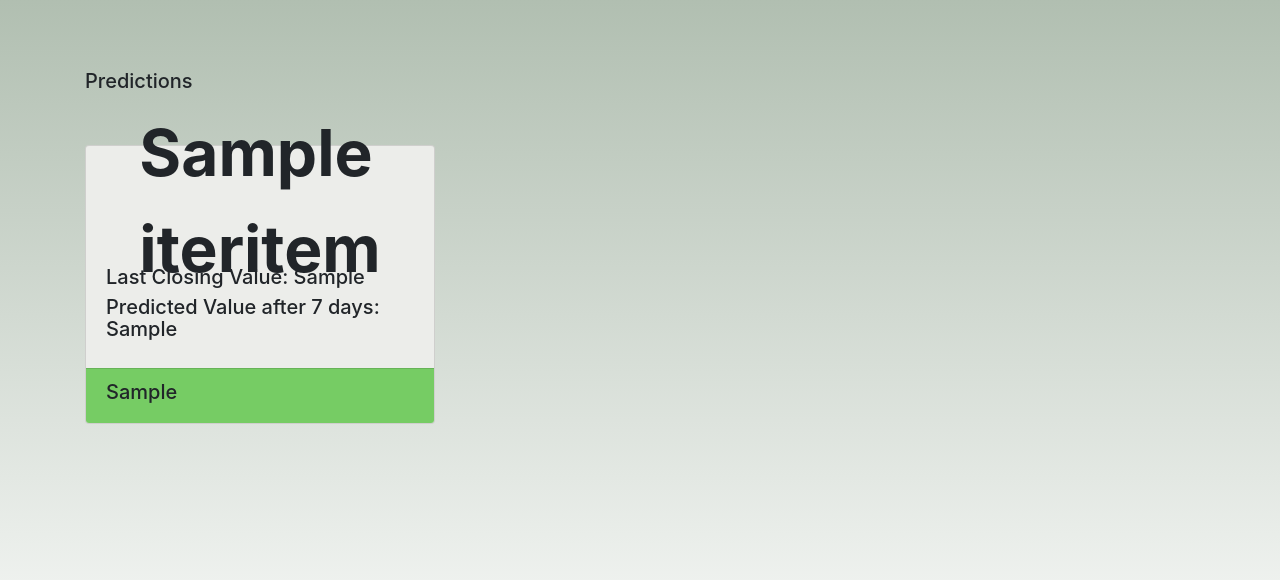
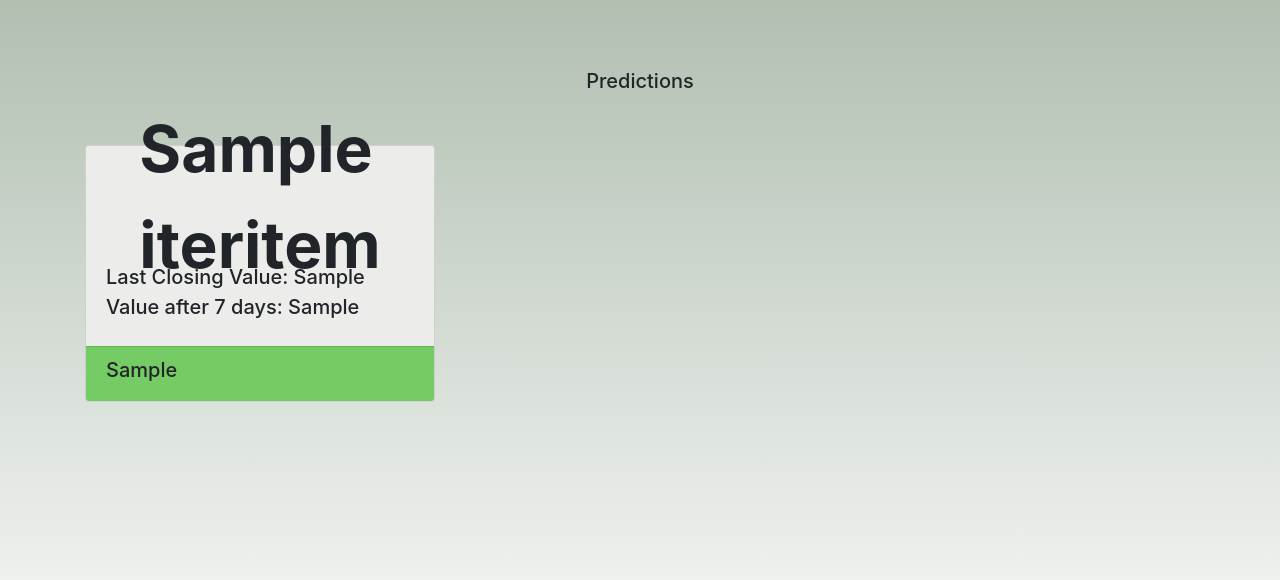
Before and after one commit to THEredhoodieguy/Pocket-Stock, a Django app: template templates/prediction.html in a window 1280 px wide. Shown: the part 56-636 px from the top of the page. Run offline with Django 3.2, Linux system fonts and the light colour scheme; data comes from the database, SQL or seed files in the repository; tables that the repository leaves empty hold one stand-in row (values such as "Sample post"); the template is opened without the code that fills it: values that come from a table or form of the project are taken from there, most other values are stand-ins (such as "Sample title", 1, 10 or a date in 2020); parts of the project's set-up code (start-up, migrations or seed data) failed here and were passed over; some libraries are stand-ins or nearby versions.

Commit message:
text box changes

```diff
--- a/templates/prediction.html
+++ b/templates/prediction.html
@@ -4,7 +4,7 @@
 
     <!-- Page Content -->
     <div class="container" style="margin-top:70px;">
-     <h5>Predictions</h5>
+     <h5 class="text-center">Predictions</h5>
 
       <!-- <h1>{{ transactions }}</h1>
 
@@ -29,7 +29,7 @@
                  <div class="number-size-panel"> <span class="card-text1">{{k}}</span></div></a>
                  <div class="card-body">
                    <h5>Last Closing Value: {{v.2}}</h5>
-                   <h5>Predicted Value after 7 days: {{v.1}}</h5>
+                   <h5>Value after 7 days: {{v.1}}</h5>
 
                    <!-- <p class="card-text"> Todays Value : {{v.2}}</p> -->
                  </div>
@@ -45,7 +45,7 @@
                <div class="number-size-panel"> <span class="card-text1">{{k}}</span></div></a>
               <div class="card-body">
                 <h5>Last Closing Value : {{v.2}}</h5>
-                <h5>Predicted Value after 7 days: {{v.1}}</h5>
+                <h5>Value after 7 days: {{v.1}}</h5>
               </div>
               <div class="card-footer" style ="background-color: #f33636">
                 <!-- <small class="text-muted">&#9733; &#9733; &#9733; &#9733; &#9734;</small> -->
@@ -59,7 +59,7 @@
             <div class="number-size-panel"> <span class="card-text1">{{k}}</span></div></a>
            <div class="card-body">
              <h5>Last Closing Value: {{v.2}}</h5>
-             <h5>Predicted Value after 7 days: {{v.1}}</h5>
+             <h5>Value after 7 days: {{v.1}}</h5>
            </div>
             <div class="card-footer" style ="background-color: #76cc64">
              <!-- <small class="text-muted">&#9733; &#9733; &#9733; &#9733; &#9734;</small> -->
--- a/templates/registration/password_reset_confirm.html
+++ b/templates/registration/password_reset_confirm.html
@@ -23,7 +23,7 @@
 
           <label for="id_new_password1" class="cols-sm-2 control-label">New password</label>
           <div class ="yo">
-          <input name="new_password1" type="password" class="form-control" id="id_new_password1" style="width: 250px" placeholder="Enter new password " required />
+          <input name="new_password1" type="password" class="form-control" id="id_new_password1" placeholder="Enter new password " required />
             </div>
           <div class="status">{{ form.new_password1.errors }}</div>
             </div>
@@ -37,7 +37,7 @@
 
               <label for="id_new_password2" class="cols-sm-2 control-label">Confirm password</label>
               <div class ="yo1">
-              <input name="new_password2" type="password" class="form-control" id="id_new_password2" style="width: 250px" placeholder="Enter password again" required />
+              <input name="new_password2" type="password" class="form-control" id="id_new_password2" placeholder="Enter password again" required />
                 </div>
                <div class="status">  {{ form.new_password2.errors }}</div>
           </div>
--- a/templates/registration/password_reset_form.html
+++ b/templates/registration/password_reset_form.html
@@ -8,7 +8,7 @@
   <div style="margin: 35px auto; border: 1px solid black; border-radius:7px; box-shadow: 10px 10px 20px #888888; width: 40%; ; background-color: #F8F9FA;">
   <!-- <div style="margin: 100px auto;"> -->
     <!-- <h1>Forgot Password</h1> -->
-    <div style="width: 70%; margin:0 auto; padding-top: 25px; padding-bottom: 15px;">
+    <div style="width: 80%; margin:0 auto; padding-top: 25px; padding-bottom: 15px;">
   <form class="form-group" method="post">
     {% csrf_token %}
     <!-- {% if form.email.errors %} {{ form.email.errors }} {% endif %}
--- a/templates/signup.html
+++ b/templates/signup.html
@@ -4,7 +4,7 @@
 
 
 <div  class="container">
-  <h4 class="text-center" style="margin-top:80px;">Signup here!</h4>
+  <h4 class="text-center" style="margin-top:90px;">Signup here!</h4>
   <div class="row">
     <div style="margin: 35px auto; border: 1px solid black; border-radius:7px; box-shadow: 10px 10px 20px #888888; width: 70%; ; background-color: #F8F9FA;">
             <!-- <form method="post">
```
